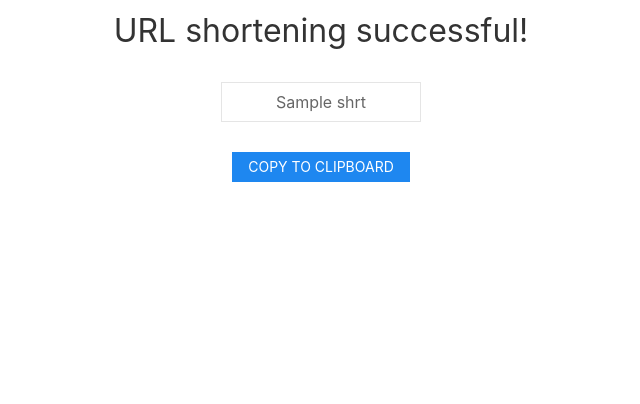
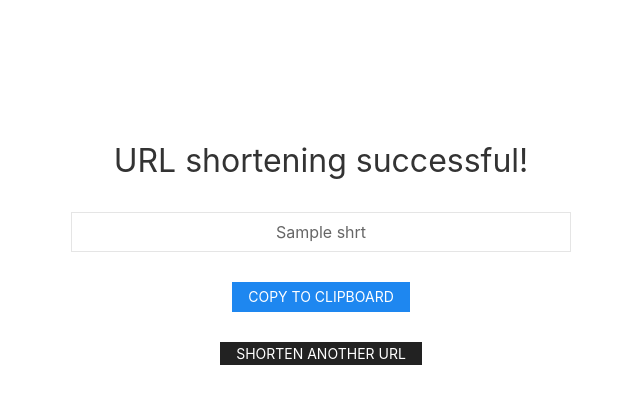
Before and after one commit to pratik-choudhari/squ.ez-url-shortener, a Flask app: template templates/success.html in a window 1280 px wide. Shown: the top 404 px of the page, without its empty margins (319-959 px from the left). Run offline with Flask 2, Linux system fonts and the light colour scheme; the template is opened without the code that fills it: most values are stand-ins (such as "Sample title", 1, 10 or a date in 2020).

Commit message:
add home button

```diff
--- a/templates/success.html
+++ b/templates/success.html
@@ -8,11 +8,15 @@
         <script src="../static/js/uikit-icons.min.js"></script>
     </head>
 <body>
-    <div class="uk-container uk-margin-small-top">
+    <div class="uk-container uk-margin-xlarge-top">
         <h2 class="uk-heading-xsmall uk-text-center">URL shortening successful!</h2>
-        <input id='url' name="url" class="uk-input uk-form-width-medium uk-text-center uk-align-center" type="text" value="{{shrt}}"></input>
+        <input id='url' name="url" class="uk-input uk-form-width-large uk-text-center uk-align-center" type="text" value="{{shrt}}"></input>
+        <form action="{{ url_for('homepage') }}" method="POST">
         <button onclick="copy()" class="uk-button uk-button-small uk-button-default uk-align-center uk-button-primary">Copy to clipboard</button>
+        <button type="submit" class="uk-text-small uk-button uk-button-small uk-button-default uk-align-center uk-button-secondary">Shorten another URL</button>
+    </form>
     </div>
+
 </body>
 <script>
     function copy() {
```
Also changed, not shown: database.py (line endings or trailing spaces), url.db.
